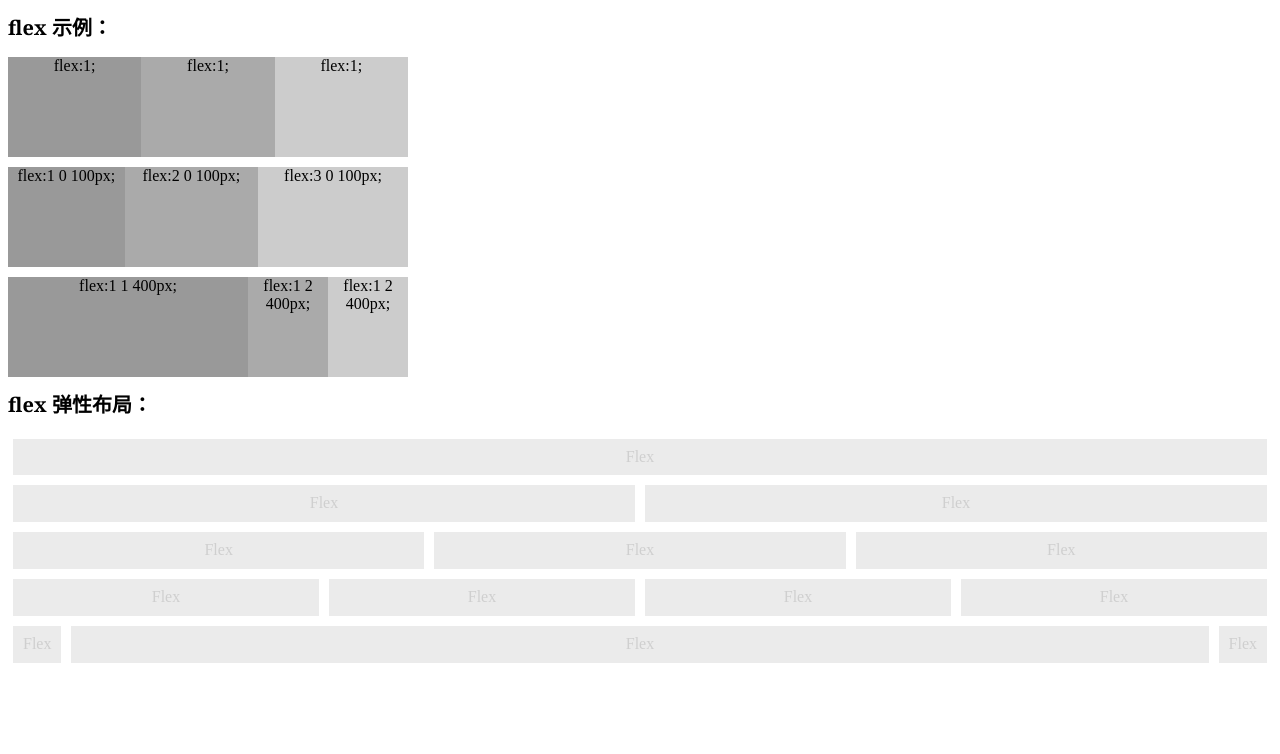
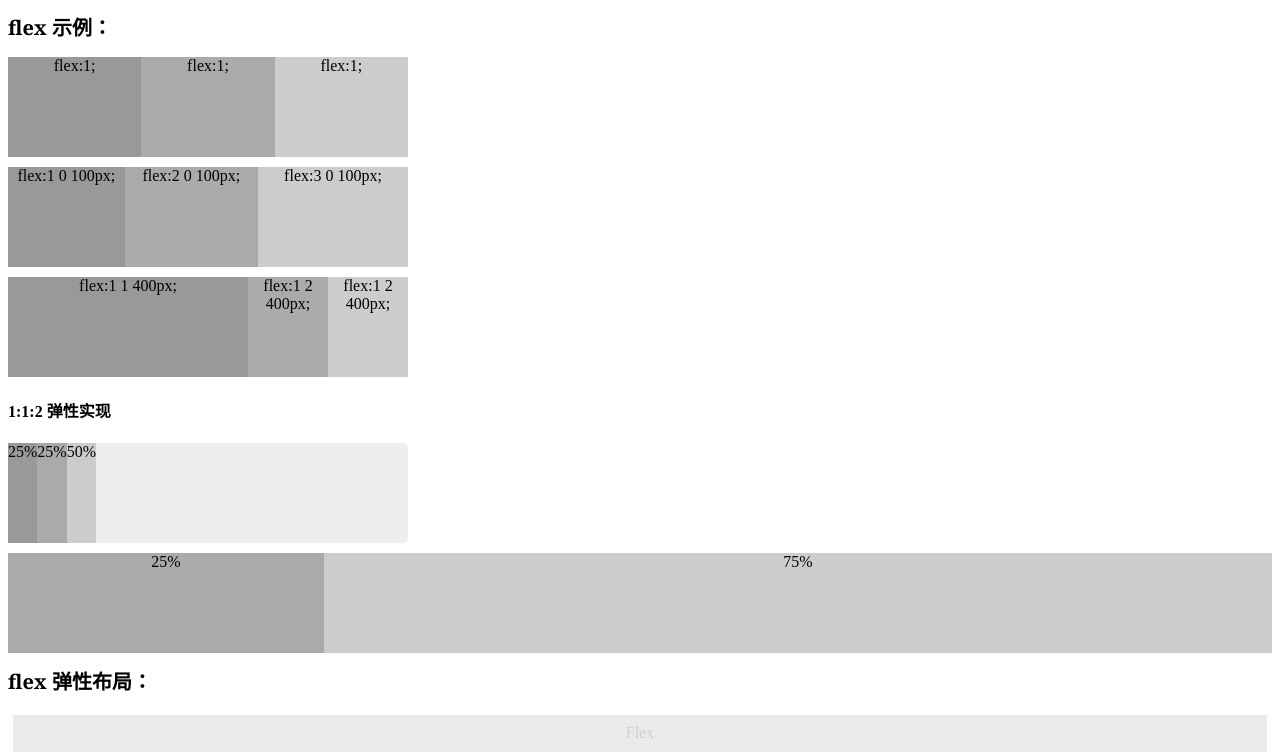
Before and after one commit to webcoding/flex_layout, a plain HTML site: page flex.html in a window 1280 px wide. Shown: the top 754 px of the page. Drawn offline with Linux system fonts and the light colour scheme.

Commit message:
新增 flex__1-1-2布局

```diff
--- a/flex.html
+++ b/flex.html
@@ -21,7 +21,11 @@
 .box3 li:nth-child(1){flex:1 1 400px;}
 .box3 li:nth-child(2){flex:1 2 400px;}
 .box3 li:nth-child(3){flex:1 2 400px;}
-
+.flex__1-1-2{width: auto;}
+.flex__1-1-2 li:nth-child(1){flex:0 0 25%;}
+.flex__1-1-2 li:nth-child(2){flex:0 0 25%;}
+.flex__1-1-2 li:nth-child(3){flex:1 1 75%;}
+.hidden{ display: none}
 
 .flex{
   display: flex;
@@ -65,6 +69,18 @@
   <li>flex:1 2 400px;</li>
 </ul>
 
+<h4>1:1:2 弹性实现</h4>
+<ul class="box box4">
+  <li>25%</li>
+  <li>25%</li>
+  <li>50%</li>
+</ul>
+<ul class="box flex__1-1-2">
+  <li class="hidden">0</li>
+  <li>25%</li>
+  <li>75%</li>
+</ul>
+
 <h1>flex 弹性布局：</h1>
 <div class="example">
   <div class="flex">
```
Lines whose indentation alone changed are shown as unchanged.
